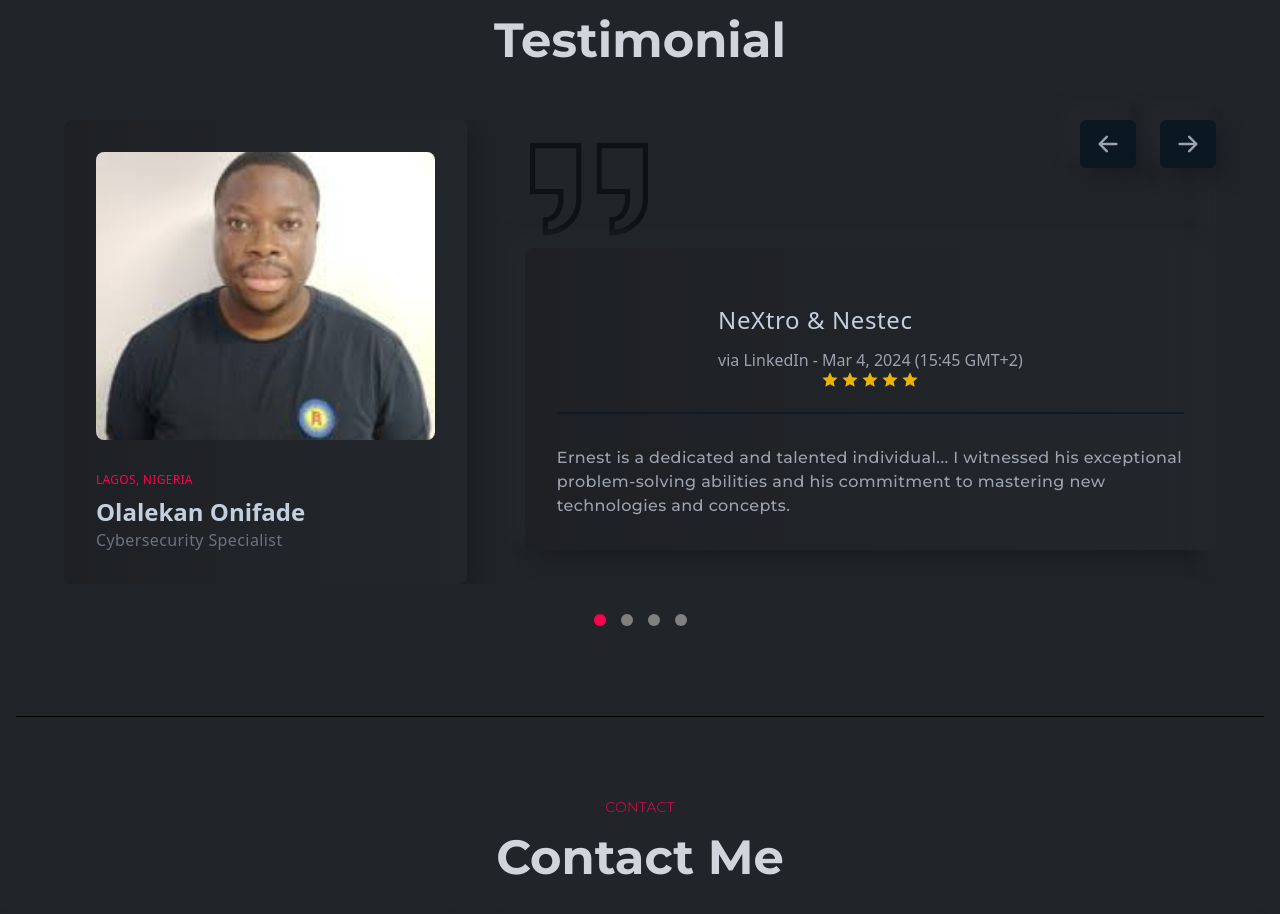
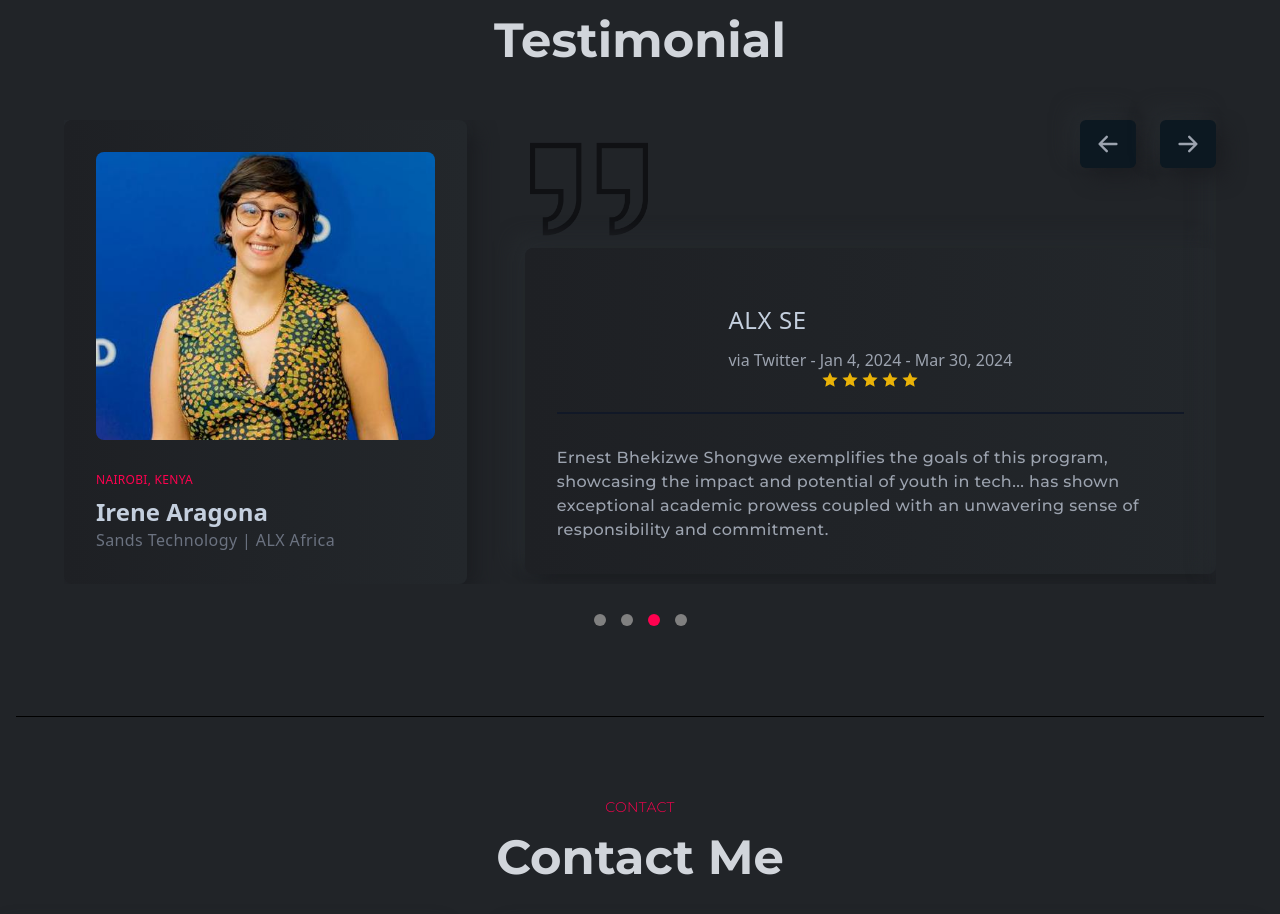
Before and after one commit to bshongwe/personal-portfolio-2024, a React (Create React App) app: page / in a window 1280 px wide. Shown: the part 7340-8254 px from the top of the page. Built offline with nearby package versions, Linux system fonts and the light colour scheme.

Commit message:
Add auto scroll

```diff
--- a/src/components/tesimonial/Testimonial.js
+++ b/src/components/tesimonial/Testimonial.js
@@ -40,6 +40,8 @@ const Testimonial = () => {
        slidesToScroll: 1,
        nextArrow:<SampleNextArrow />,
        prevArrow:<SamplePrevArrow />,
+       autoplay: true, // Enable autoplay
+       autoplaySpeed: 3000, // Time each slide is displayed (in milliseconds)
        beforeChange: (prev, next) => {
          setDocActive(next);
        },
```
